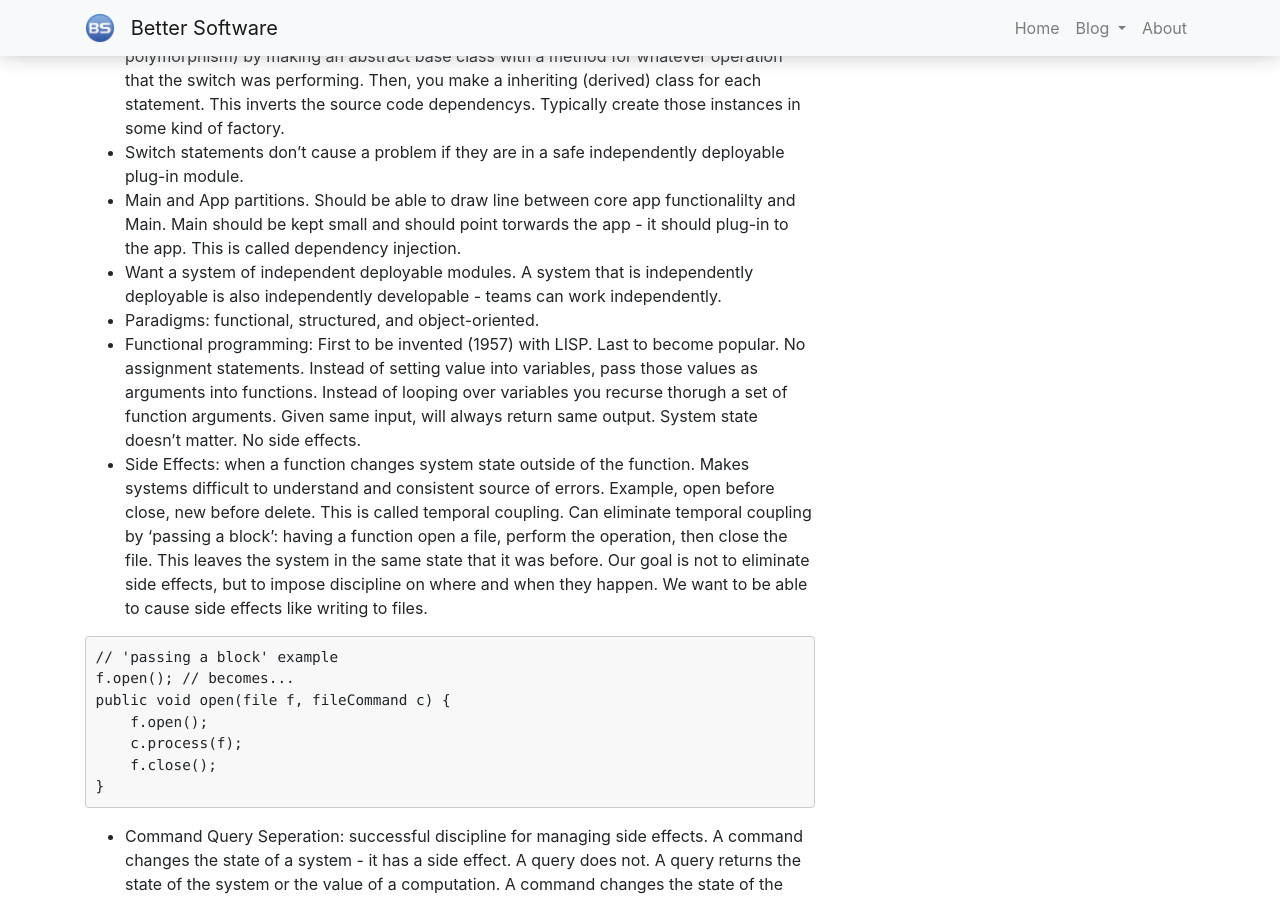
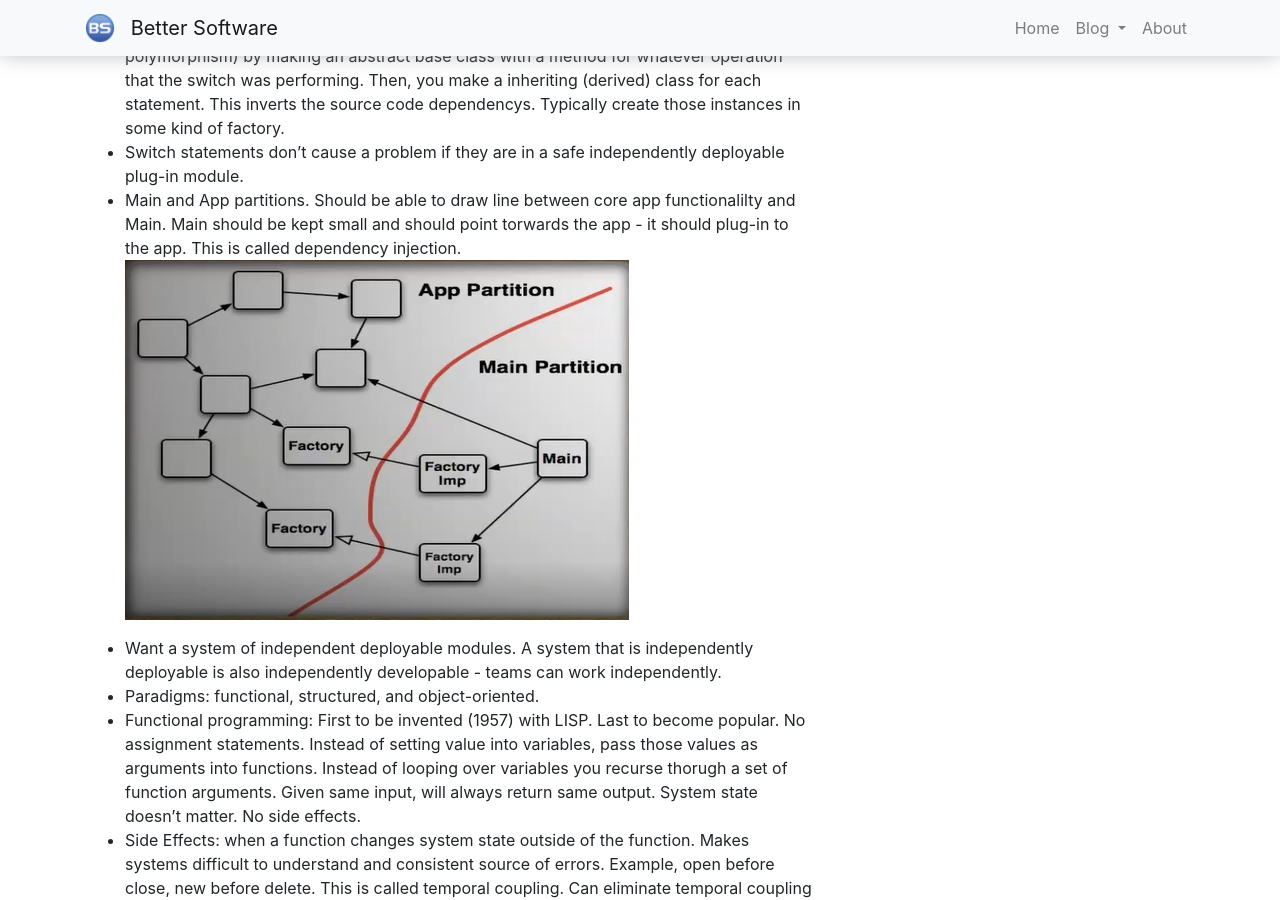
Before and after one commit to aroques/aroques.github.io, a Jekyll site: the page built from _posts/2020-02-09-clean-code-ep4.md, in a window 1280 px wide and 900 px high, scrolled down 1996 px. Built offline with Jekyll 4.4.1, drawn with Linux system fonts in a browser that asks for light colours.

Commit message:
Add image of main and app paritions to function structure post

````diff
--- a/_posts/2020-02-09-clean-code-ep4.md
+++ b/_posts/2020-02-09-clean-code-ep4.md
@@ -18,6 +18,7 @@ So set aside 90 minutes and get ready for a while ride through some lectures and
 <!--more-->
 
 #### My Notes
+
 - How many function arguments? 3 arguments max, fewer are better.
 - If 3 arguments are so cohesive that they can be passed into a function, then why aren't they a class? Bob feels same way about constructor arguments. He'd rather use a bunch of setters (or another guy mentioned using a builder pattern or passing a object/struct).
 - No boolean arguments ever. Your loudly saying this function does 2 things. instead write 2 functions: 1 for the true case and 1 for the false case.
@@ -61,6 +62,8 @@ So set aside 90 minutes and get ready for a while ride through some lectures and
 - Switch statements (or long chains of if-else statements) create a fan of dependencys that make independent deployability virtually impossible. Can replace a switch statement (with polymorphism) by making an abstract base class with a method for whatever operation that the switch was performing. Then, you make a inheriting (derived) class for each statement. This inverts the source code dependencys. Typically create those instances in some kind of factory.
 - Switch statements don't cause a problem if they are in a safe independently deployable plug-in module.
 - Main and App partitions. Should be able to draw line between core app functionalilty and Main. Main should be kept small and should point torwards the app - it should plug-in to the app. This is called dependency injection.
+  ![Main and App Partitions](/img/posts/main-and-app-partitions.png 'Main and App Partitions')
+
 - Want a system of independent deployable modules. A system that is independently deployable is also independently developable - teams can work independently.
 - Paradigms: functional, structured, and object-oriented.
 - Functional programming: First to be invented (1957) with LISP. Last to become popular. No assignment statements. Instead of setting value into variables, pass those values as arguments into functions. Instead of looping over variables you recurse thorugh a set of function arguments. Given same input, will always return same output. System state doesn't matter. No side effects.
@@ -111,11 +114,12 @@ user.execute(command, annunciator);
 ```
 
 - The Law of Demeter: we want our functions to have limited knowledge of the system. The following code line violates this severely. Law of Demeter is tell don't ask. Formalized as, you may call methods of objects that are:
+
 1. Passed as arguments
 2. Created locally
 3. Instance variables
 4. Globals
-You may not call methods on objects that are return from a previous method call.
+   You may not call methods on objects that are return from a previous method call.
 
 ```
 // violates the law of demeter
````
